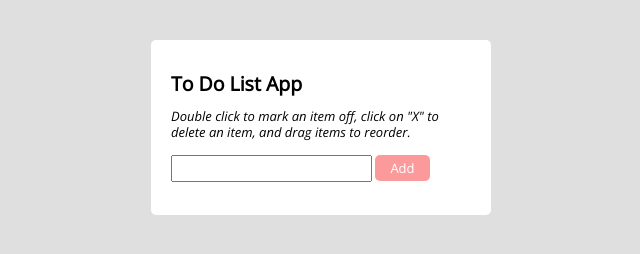
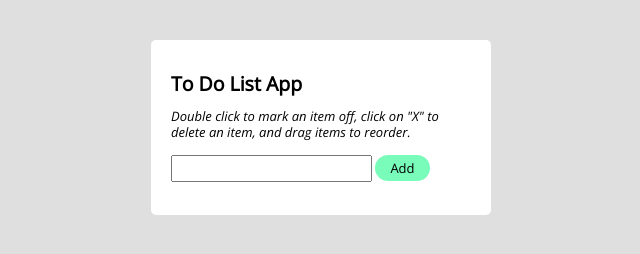
Before and after one commit to MarlaSinger2025/to-do-list-app, a plain HTML site: page index.html in a window 1280 px wide. Shown: the whole page, without its empty margins (319-959 px from the left). Drawn offline with nearby package versions, Linux system fonts and the light colour scheme.

Commit message:
addButtonStyle
changed color and border

```diff
--- a/css/styles.css
+++ b/css/styles.css
@@ -24,9 +24,9 @@ padding: 4px 15px 4px 5px;
 
 #button{
 display: inline-block;
-background-color:#fc999b;
-color:#ffffff;
-border-radius: 5px;
+background-color:#79fbba;
+color:#000;
+border-radius: 20px;
 text-align:center;
 margin-top:2px;
 padding: 5px 15px;
```
